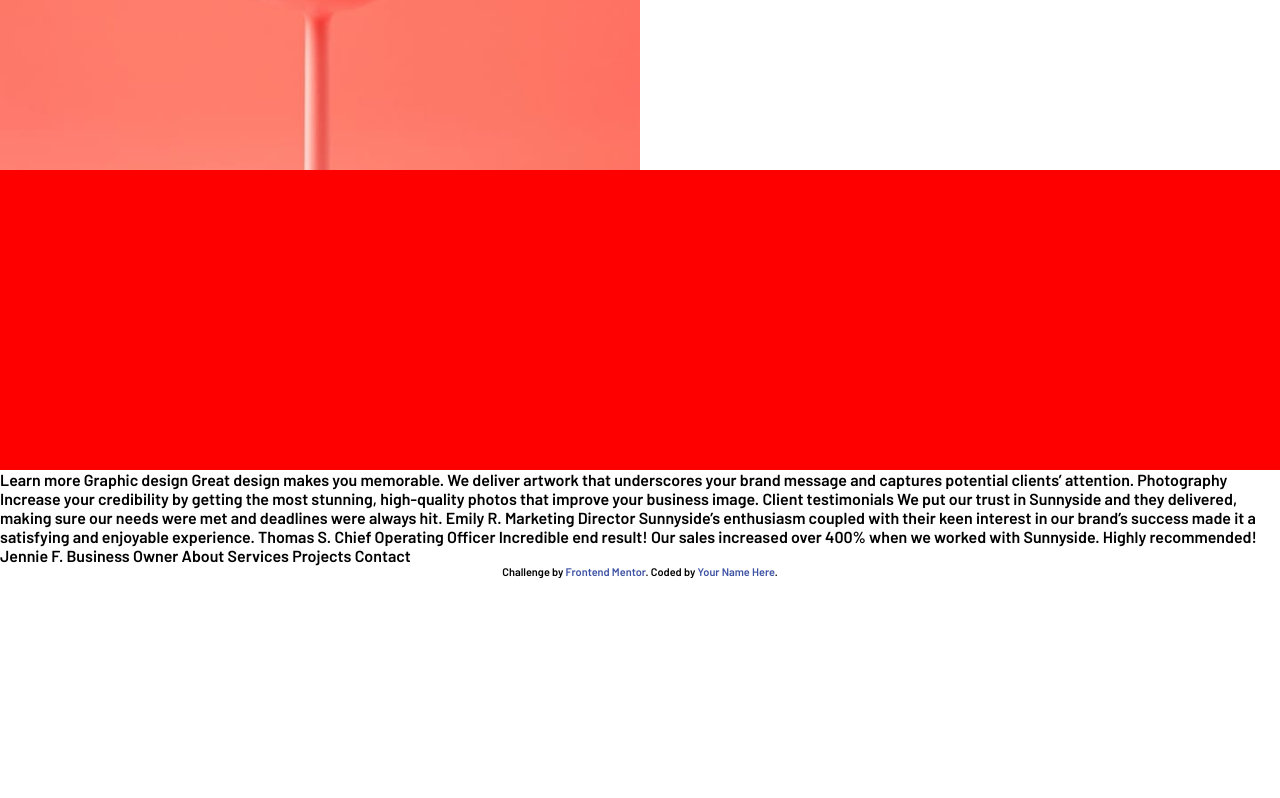
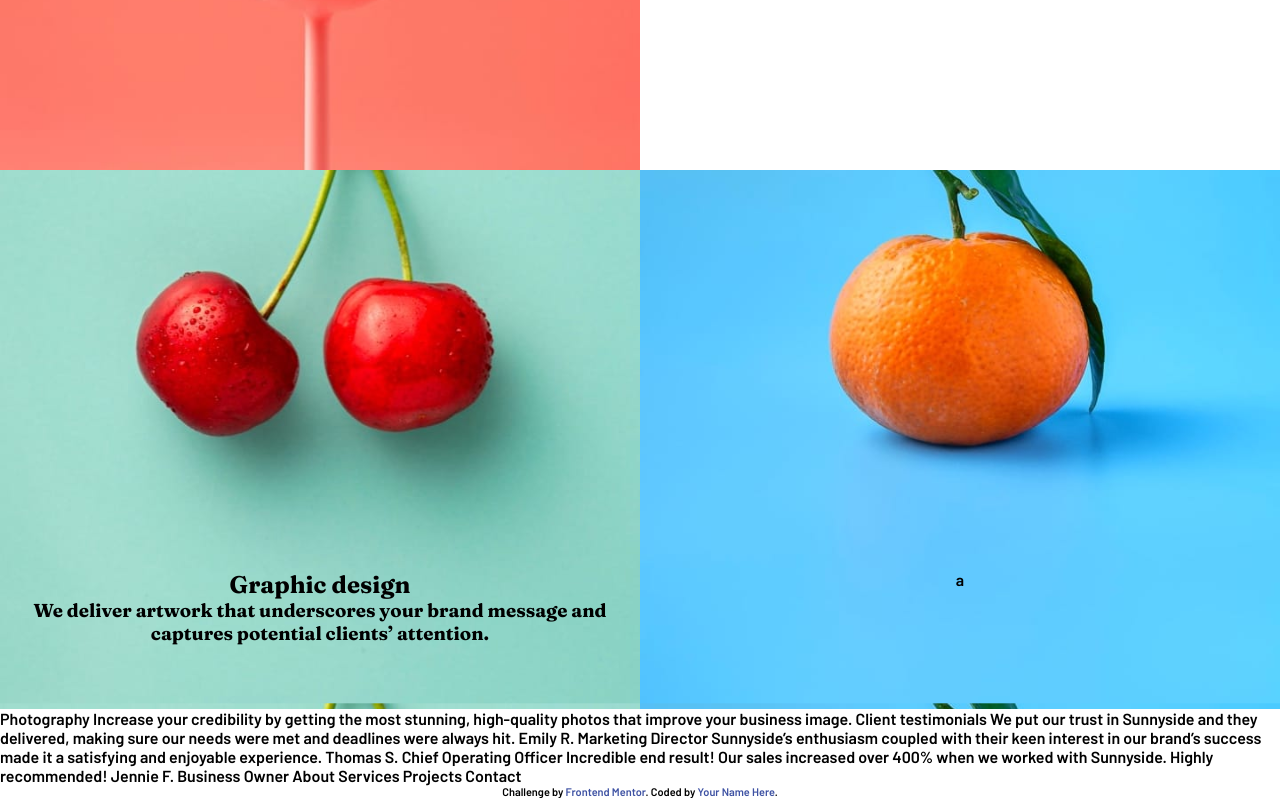
Before and after one commit to lucas-moont/sunny-side-lp, a plain HTML site: page index.html in a window 1280 px wide. Shown: the part 1836-2634 px from the top of the page. Before the commit the page ends 2414 px from the top, so only its background shows below. Drawn offline with Linux system fonts and the light colour scheme.

Commit message:
Adding styles to the columns inside the services section. Also improving html structure of those columns.

```diff
--- a/index.html
+++ b/index.html
@@ -121,16 +121,17 @@
     <section id="services">
       <div class="container">
         <div class="firstCol">
-
+          <h2>Graphic design</h2>
+          <h3>We
+            deliver artwork that underscores your brand message and captures potential
+            clients’ attention.</h3>
         </div>
         <div class="secondCol">
-
+          a
         </div>
       </div>
     </section>
-    Learn more Graphic design Great design makes you memorable. We
-    deliver artwork that underscores your brand message and captures potential
-    clients’ attention. Photography Increase your credibility by getting the
+    Photography Increase your credibility by getting the
     most stunning, high-quality photos that improve your business image. Client
     testimonials We put our trust in Sunnyside and they delivered, making sure
     our needs were met and deadlines were always hit. Emily R. Marketing
--- a/sass/style.scss
+++ b/sass/style.scss
@@ -108,10 +108,13 @@ body{
 }
 
 @mixin pseudoBackground{
+    content: '';
     position: absolute;
     width: 50%;
     height: 100%;
     background-size: 100%;
+    top: 0;
+    z-index: -1;
 }
 
 /*HEADER DESKTOP*/
@@ -280,21 +283,30 @@ section{
 
 #services{
     position: relative;
-    padding: 150px;
+
+    .container{
+        display: flex;
+    }
 
     &:before{
         left: 0;
+        background-image: url('/images/desktop/image-graphic-design.jpg');
     }
 
     &::after{
         right: 0;
+        background-image: url('/images/desktop/image-photography.jpg');
     }
 
     &:before,
     &:after{
-        content: '';
         @include pseudoBackground();
-        background-color: red;
-        top: 0;
+    }
+
+    .firstCol,
+    .secondCol{
+        width: 50%;
+        text-align: center;
+        padding: 400px 16px 64px;
     }
 }
```
Also changed, not shown: public/assets/styles/style.css.
